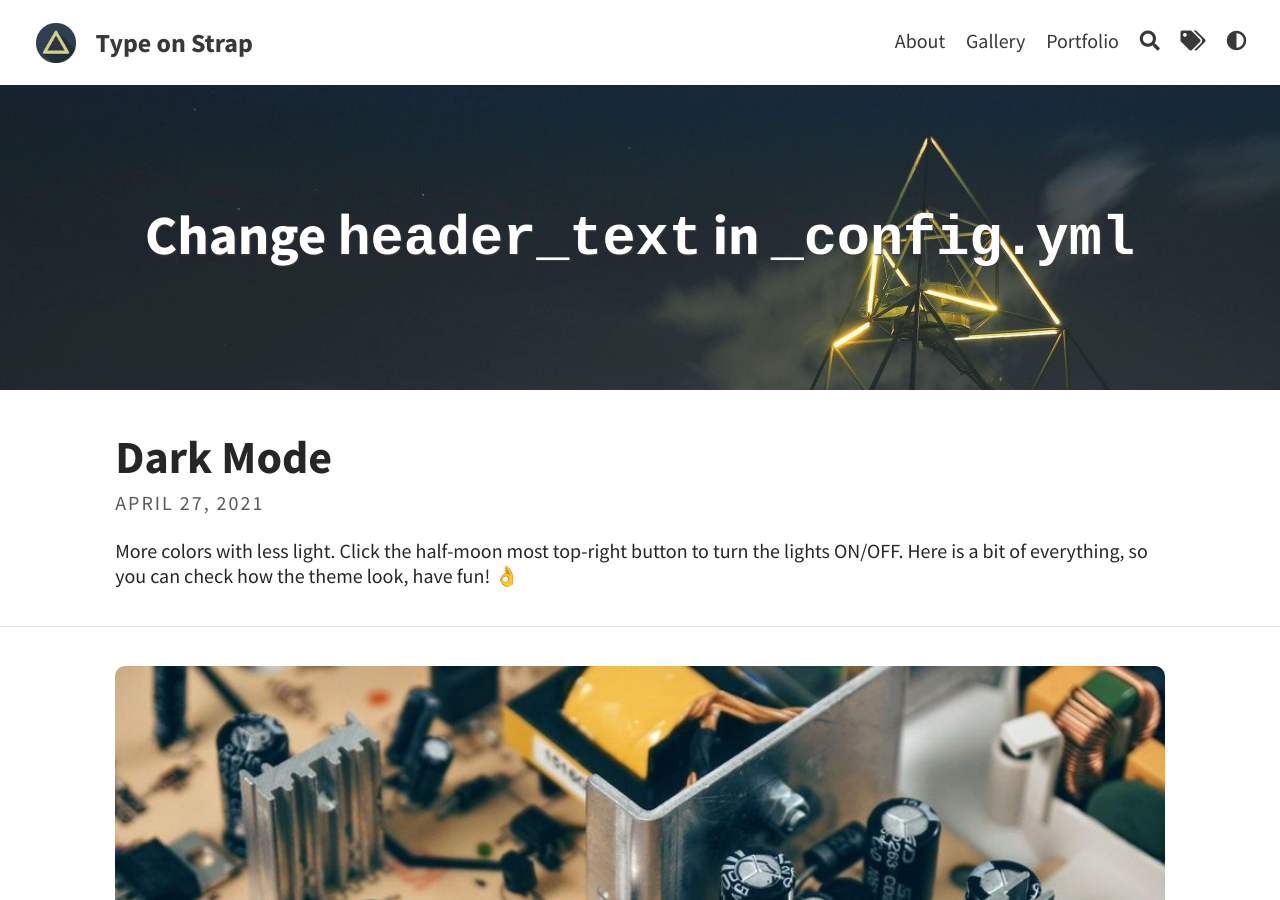
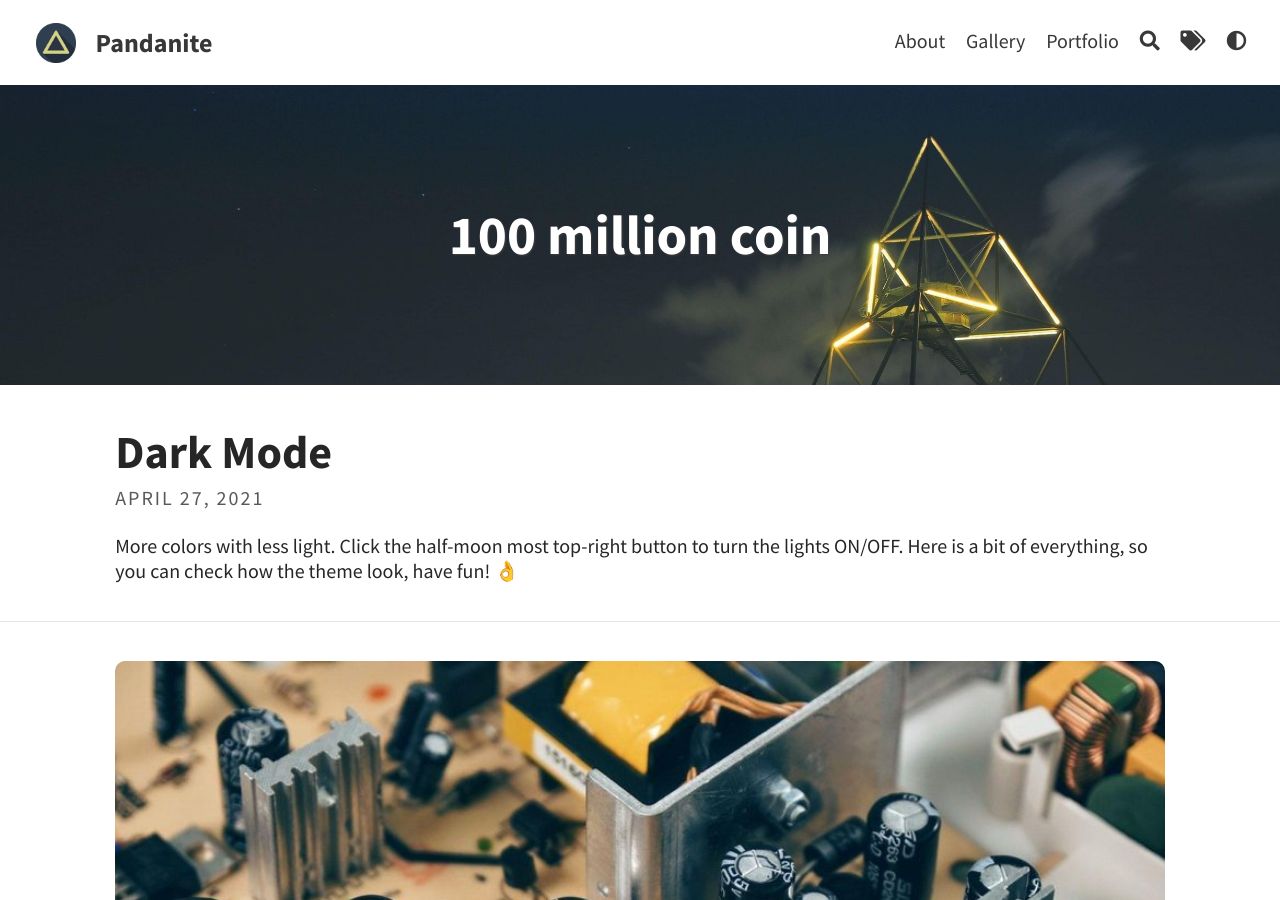
Before and after one commit to scientificmass/pandanite, a Jekyll site: the page built from index.html, in a window 1280 px wide and 900 px high. Built offline with Jekyll 4.4.1, drawn with Linux system fonts in a browser that asks for light colours; the list of posts is cut into pages by our own code.

Commit message:
change info

```diff
--- a/_config.yml
+++ b/_config.yml
@@ -3,13 +3,13 @@ baseurl: "/"
 url: "https://scientificmass.github.io/pandanite"
 
 # THEME-SPECIFIC CONFIGURATION
-title: Type on Strap                                    # site's title
-description: "A website with blog posts and pages"      # used by search engines
+title: Pandanite                                    # site's title
+description: "Homepage for Pandanite"      # used by search engines
 avatar: assets/img/triangle.png                         # Empty for no avatar in navbar
 favicon: assets/favicon.ico                             # Icon displayed in the tab
 
 # Header and footer text
-header_text: Change <code>header_text</code> in <code>_config.yml</code>  # Change Blog header text
+header_text: 100 million coin  # Change Blog header text
 header_feature_image: assets/img/header/triangular.jpeg
 header_feature_image_responsive: true
 footer_text: >
```
